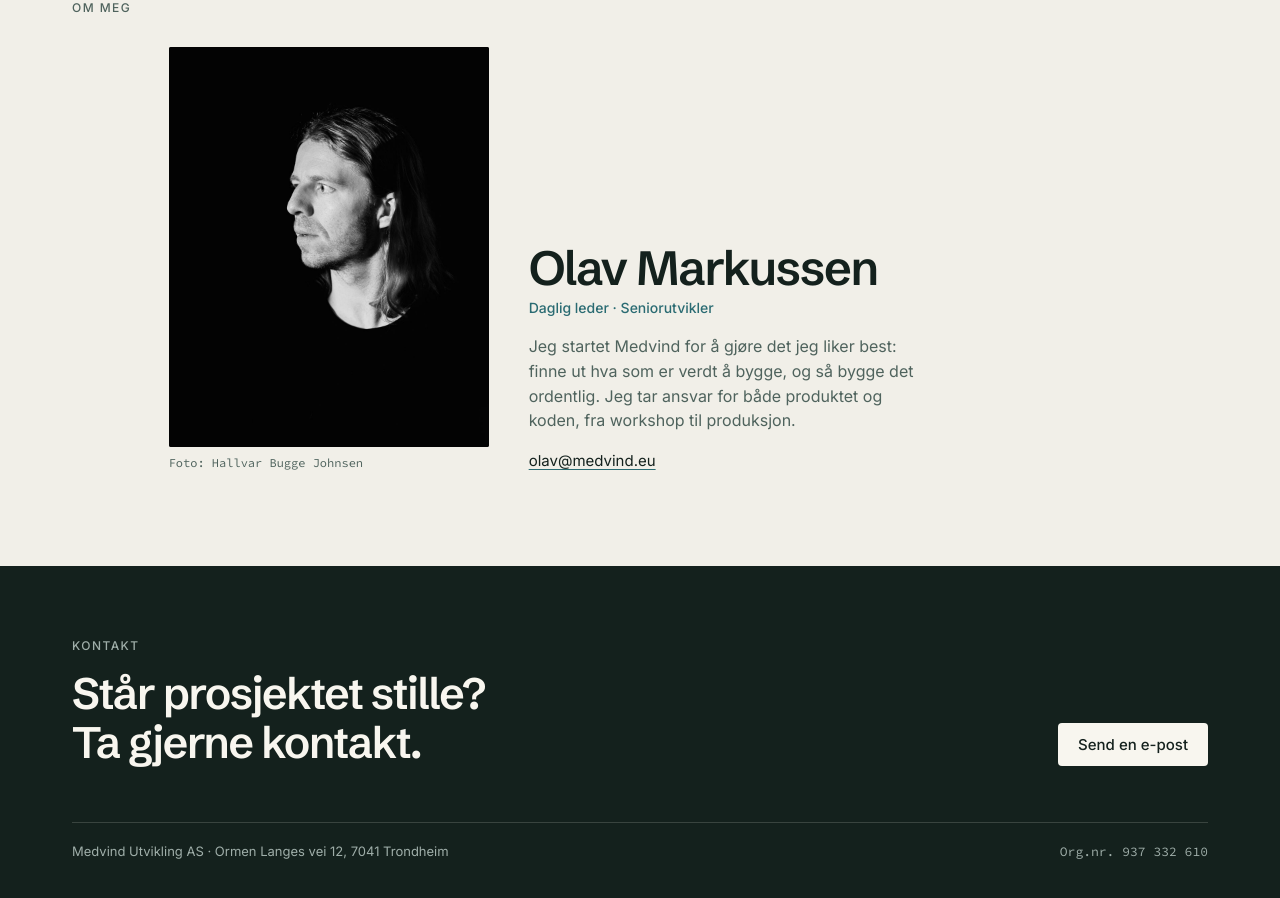
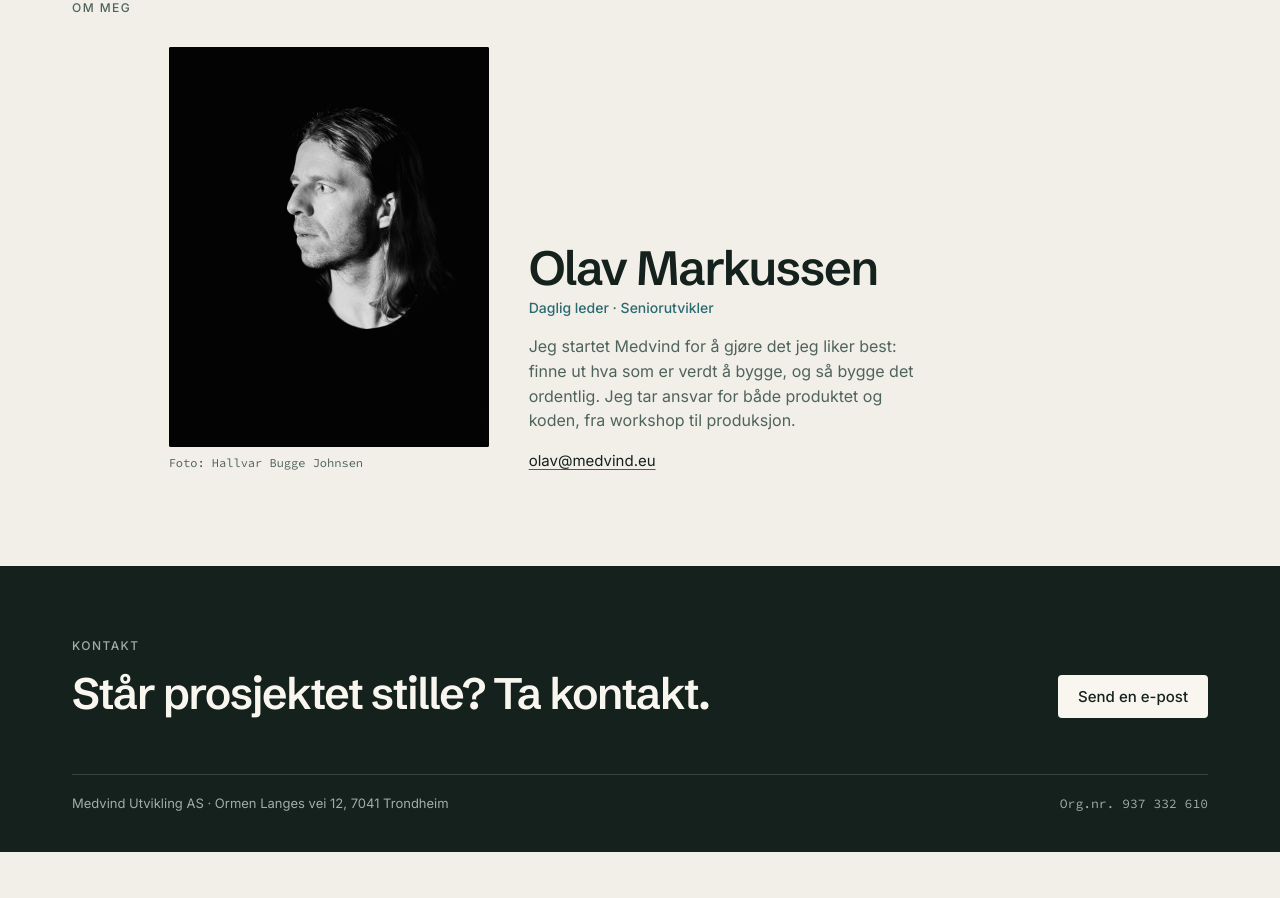
Before and after one commit to olavbm/medvind-web, a Jekyll site: the page index.html, which Jekyll copies as it is, in a window 1280 px wide and 900 px high, scrolled down 1130 px. Built offline with Jekyll 4.4.1, drawn with Linux system fonts in a browser that asks for light colours; after the commit the page ends 1982 px from its top, so only the background shows below that.

Commit message:
Kortere CTA i footer

```diff
--- a/index.html
+++ b/index.html
@@ -89,7 +89,7 @@
       <div class="footer__top">
         <div class="footer__cta">
           <div class="eyebrow eyebrow--inverse">Kontakt</div>
-          <p class="footer__headline">Står prosjektet stille? Ta gjerne kontakt.</p>
+          <p class="footer__headline">Står prosjektet stille? Ta kontakt.</p>
         </div>
         <a href="mailto:olav@medvind.eu" class="button">Send en e-post</a>
       </div>
```
